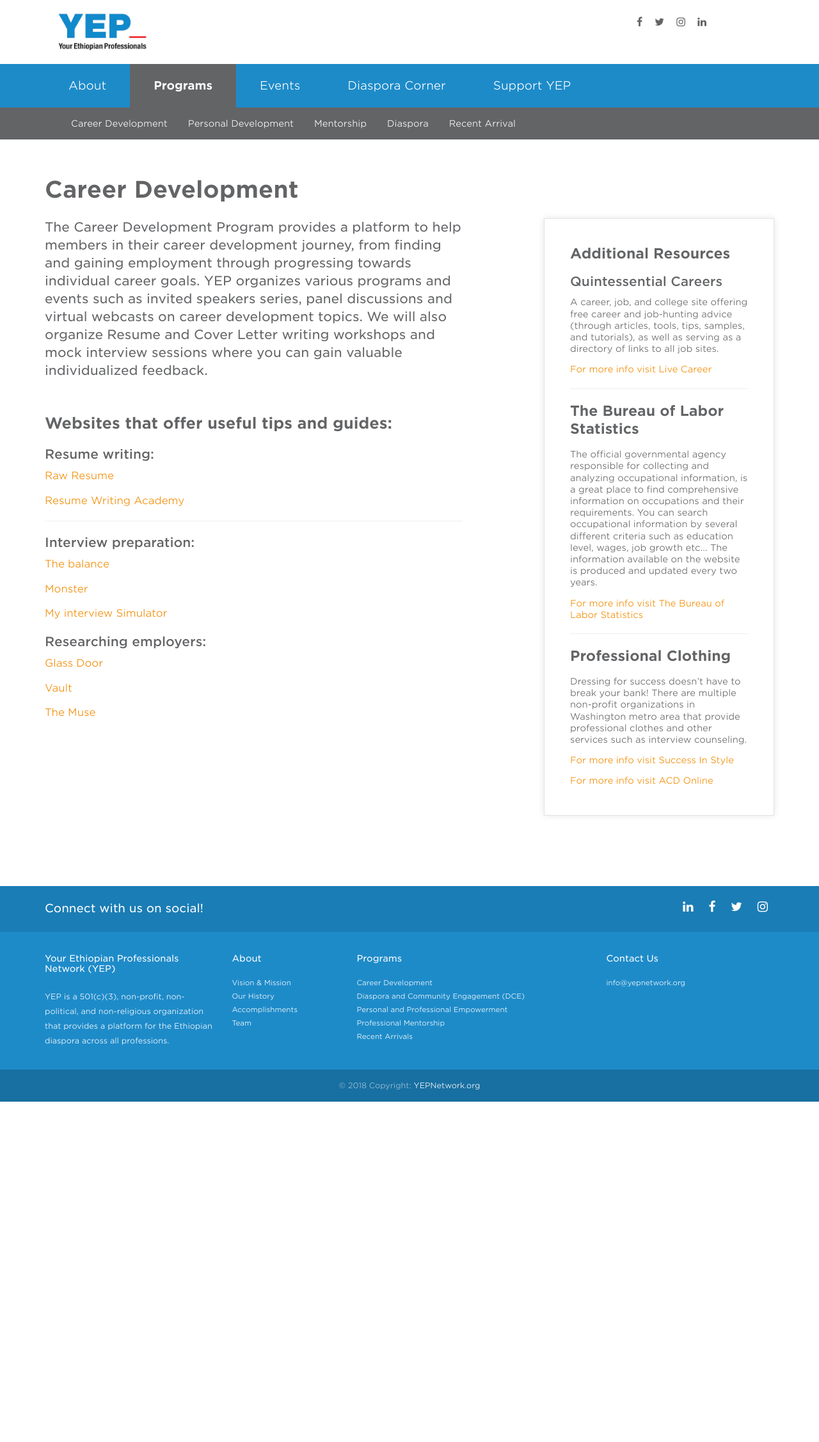
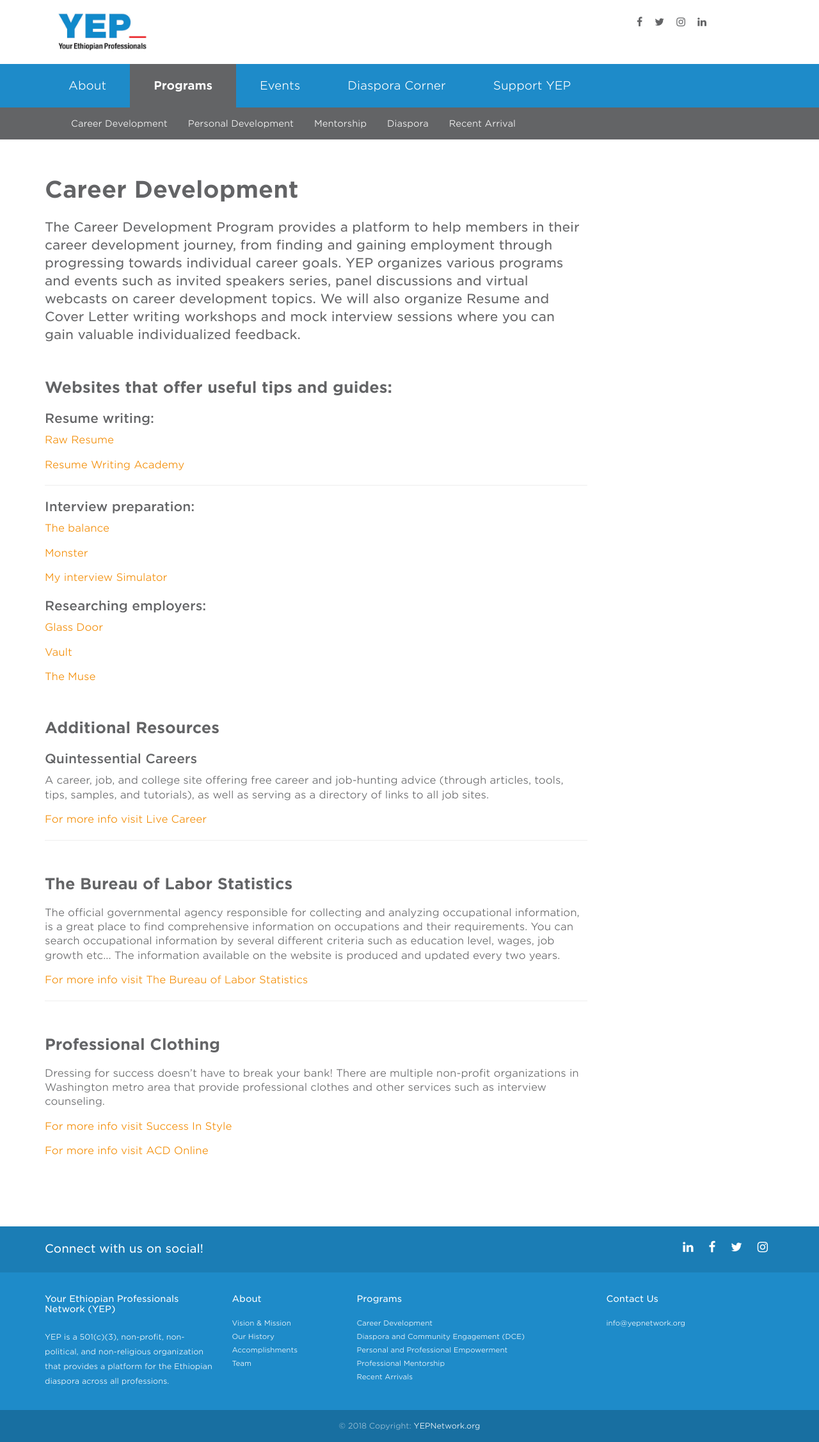
Before and after one commit to YEPNetwork/yepnetwork.github.io, a Jekyll site: the page built from _programs/career-development.html, in a window 1280 px wide. Shown: the whole page at 64% size. Built offline with Jekyll 4.4.1, drawn with Linux system fonts in a browser that asks for light colours; nearby versions of some CDN libraries; before the commit the page ends 1722 px from its top, so only the background shows below that.

Commit message:
Update career-development.html

```diff
--- a/_programs/career-development.html
+++ b/_programs/career-development.html
@@ -7,7 +7,7 @@
 body_class: program
 ---
 <div class="row">
-  <div class="col-sm-7 col-md-7">
+  <div class="col-sm-9 col-md-9">
     <p class="intro"> The Career Development Program provides a platform to help members in their career development journey, from finding and gaining employment through progressing towards individual career goals. YEP organizes various programs and events such as invited speakers series, panel discussions and virtual webcasts on career development topics. We will also organize Resume and Cover Letter writing workshops and mock interview sessions where you can gain valuable individualized feedback.</p>
     <h2>Websites that offer useful tips and guides: </h2>
     <h3>Resume writing:</h3>
@@ -38,10 +38,6 @@
     <p>
       <a href="https://www.themuse.com/"> The Muse</a>
     </p>
-  </div>
-  <div class="col-sm-5 col-md-4 col-md-offset-1">
-    <aside class="sidebar">
-      <div class="well">
         <h2>Additional Resources </h2>
         <h3>Quintessential Careers</h3>
         <p> A career, job, and college site offering free career and job-hunting advice (through articles, tools, tips, samples, and tutorials), as well as serving as a directory of links to all job sites.</p>
```
